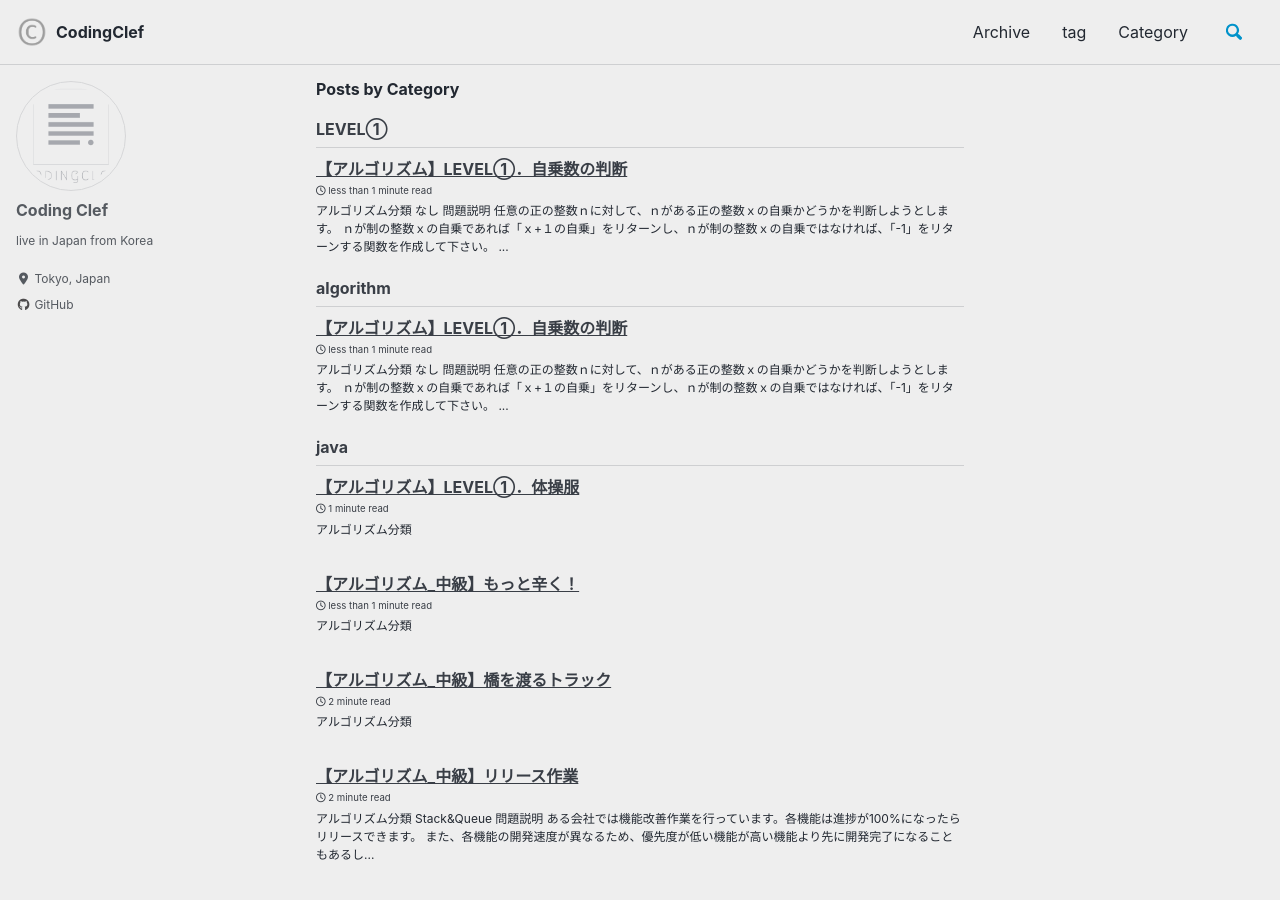
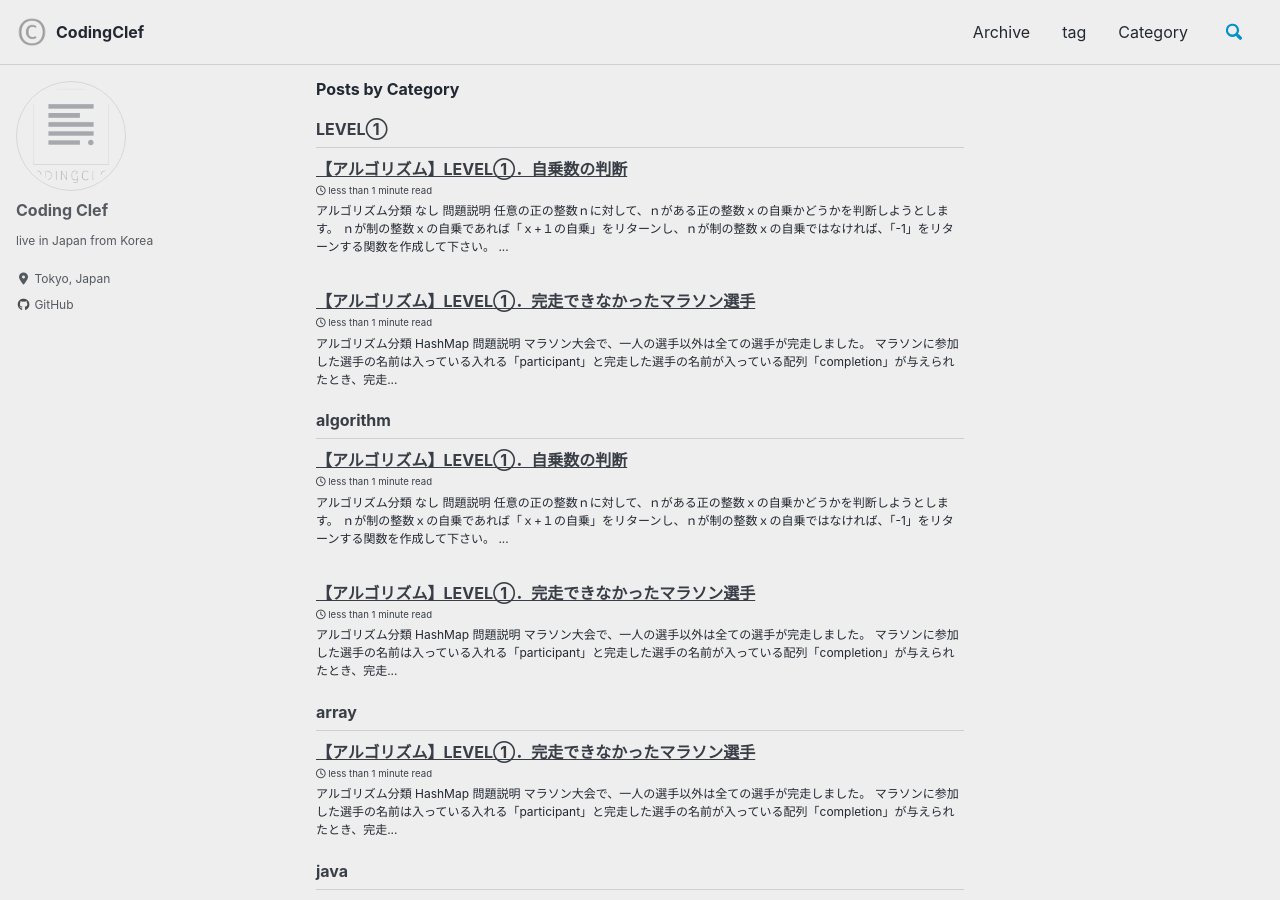
Before and after one commit to codingclef/codingclef.github.io, a Jekyll site: the page built from _pages/category-archive.html, in a window 1280 px wide and 900 px high. Built offline with Jekyll 4.4.1, drawn with Linux system fonts in a browser that asks for light colours; cached includes are drawn as plain includes; nearby versions of some CDN libraries.

Commit message:
delete tags

```diff
--- a/_posts/2020-02-13-algorithm-low-array-marathon.md
+++ b/_posts/2020-02-13-algorithm-low-array-marathon.md
@@ -2,8 +2,7 @@
 layout: posts
 comments: true
 title: 【アルゴリズム】LEVEL①．完走できなかったマラソン選手
-tags: [algorithm, java, array]
-category: java
+category: [algorithm,java,array,LEVEL①]
 ---
 
 * **アルゴリズム分類**
```
